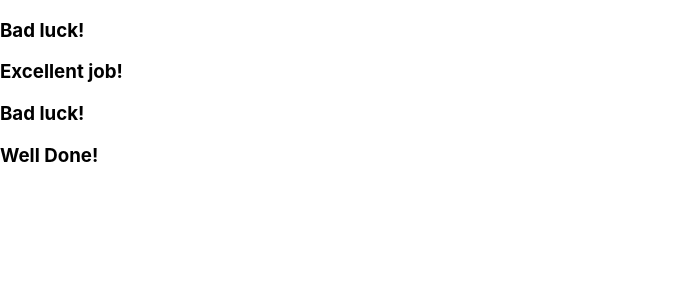
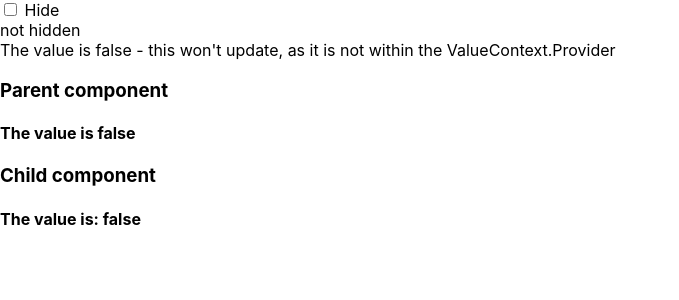
Before and after one commit to Davidson-Keith/react-movies, a React (Create React App) app: page / in a window 1280 px wide. Shown: the top 300 px of the page, without its empty margins (0-679 px from the left). Built offline with nearby package versions, Linux system fonts and the light colour scheme.

Commit message:
Commented out troublesome code so that it compiles without errors.

```diff
--- a/src/App.tsx
+++ b/src/App.tsx
@@ -3,11 +3,12 @@ import './App.css';
 import DisplayGrade from "./ErrorBoundaries/DisplayGrade";
 import ErrorBoundary from "./ErrorBoundaries/ErrorBoundary";
 import ErrorBoundaryApp from "./ErrorBoundaries/ErrorBoundaryApp";
+import UseContextApp from "./UseContextExample/UseContextApp";
 
 function App() {
   return(
   <>
-    <ErrorBoundaryApp/>
+    <UseContextApp/>
   </>
   )
 }
--- a/src/ErrorBoundaries/ErrorBoundary.tsx
+++ b/src/ErrorBoundaries/ErrorBoundary.tsx
@@ -24,9 +24,8 @@ class ErrorBoundary extends React.Component<errorBoundaryProps, errorBoundarySta
         return <h3>{this.state.message}</h3>
       }
     } else{
-      return this.props.children;
-      // return this.props;
-      // return (<></>)
+      // return this.props.children;
+      return (<></>)
     }
   }
 }
--- a/src/ErrorBoundaries/ErrorBoundaryApp.tsx
+++ b/src/ErrorBoundaries/ErrorBoundaryApp.tsx
@@ -8,9 +8,9 @@ export default function ErrorBoundaryApp() {
   return (
     <>
       {grades.map((grade, index) =>
-        <ErrorBoundary key={index} errorUI={<h3>There was an error displaying the grade</h3>}>
+        // <ErrorBoundary key={index} errorUI={<h3>There was an error displaying the grade</h3>}>
           <DisplayGrade grade={grade} />
-        </ErrorBoundary>
+        // </ErrorBoundary>
       )}
     </>
   )
```
